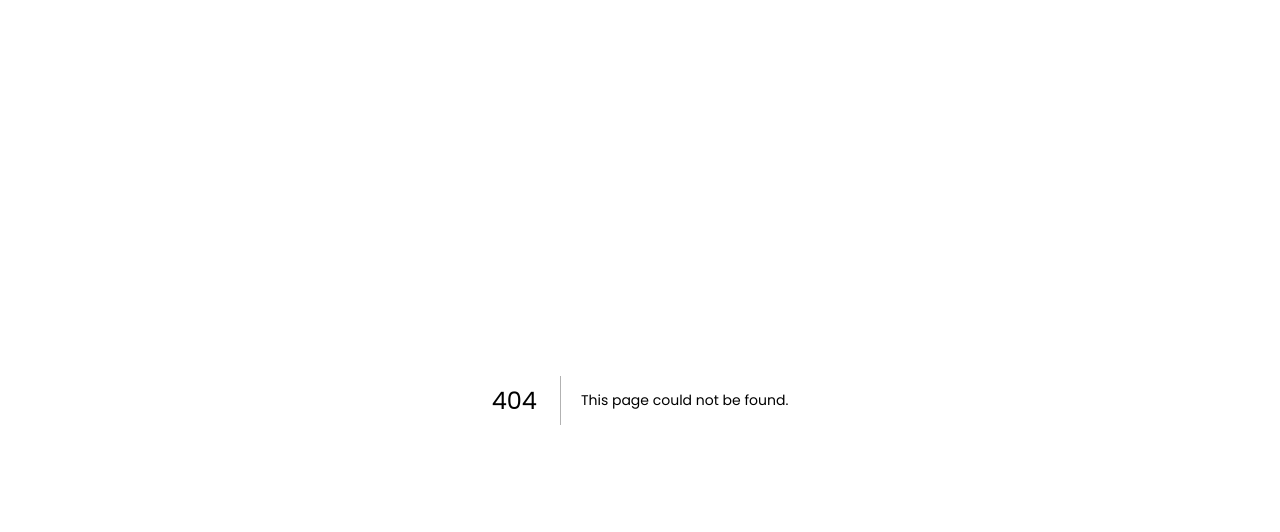
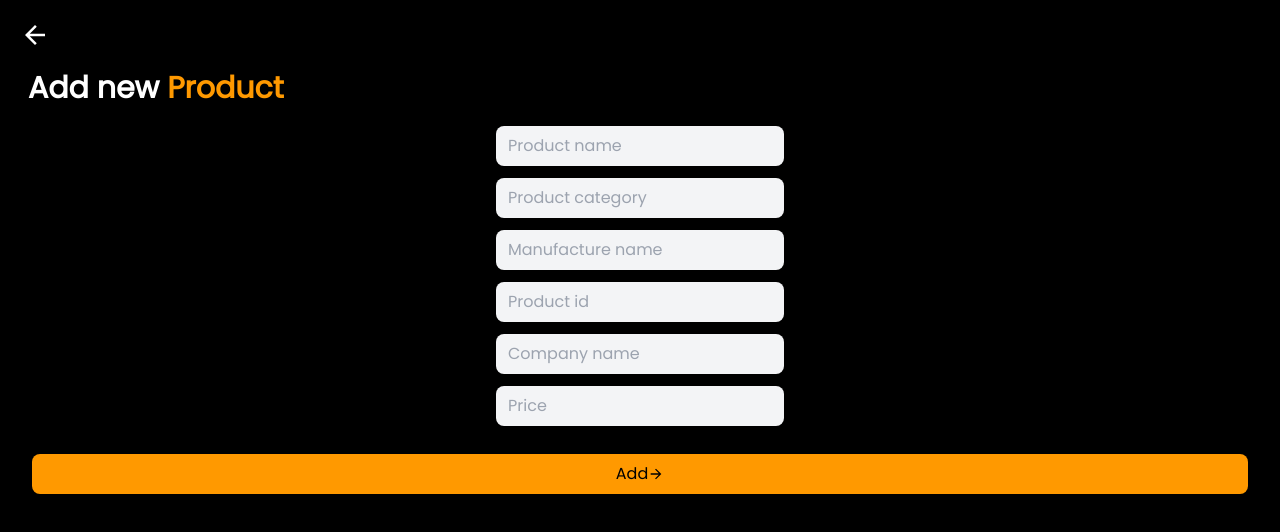
Before and after one commit to MuhammedJaseemVK/storio-frontend, a Next.js app in the folder storio1/: page /addproductdetails in a window 1280 px wide. Before the commit this address had no page. Shown: the top 532 px of the page. Built offline with nearby package versions, Linux system fonts and the light colour scheme.

Commit message:
added addproductpage for shopowner

```diff
--- a/storio1/src/components/inputs/Button.js
+++ b/storio1/src/components/inputs/Button.js
@@ -9,7 +9,6 @@ export default function Button(props) {
             <span>{props.text}</span>
             <MdOutlineArrowForward />
         </button>
-        </div>
 
     )
 }
--- /dev/null
+++ b/storio1/src/pages/addproductdetails.js
@@ -0,0 +1,42 @@
+import React, { useState } from 'react'
+import { useRouter } from 'next/router'
+// import MdKeyboardBackspace from "react-icons/md";
+import { MdArrowBack } from "react-icons/md";
+import Input from '@/components/inputs/Input';
+import Button from '@/components/inputs/Button';
+import Link from 'next/link'
+
+export default function detailEntry() {
+    const router = useRouter();
+    const [productname, setproductname] = useState("")
+    const [productcategory, setproductcategory] = useState("")
+    const [manufacturename, setmanufacturename] = useState("")
+    const [productid, setproductid] = useState("")
+    const [companyname, setcompanyname] = useState("")
+    const [price, setprice] = useState("")
+
+
+    function submitHandler(e) {
+        e.preventDefault();
+        router.push('/')
+    }
+
+    return (
+        <div className='bg-black h-screen flex flex-col gap-5 p-5'>
+            <Link href="/signup"><MdArrowBack className='text-white text-3xl' /></Link>
+
+            <div className='text-white text-3xl font-semibold px-2 '>Add new <span className='text-[#ff9900]'>Product</span></div>
+            <form onSubmit={submitHandler} className='flex flex-col gap-3 w-full items-center px-3'>
+                <Input placeholder="Product name" type="text" required={true} value={productname} onChange={e => setproductname(e.target.value)} />
+                <Input placeholder="Product category" type="text" required={true} value={productcategory} onChange={e =>setproductcategory(e.target.value)} />
+                <Input placeholder="Manufacture name" type="text" required={true} value={manufacturename} onChange={e =>setmanufacturename(e.target.value)} />
+                <Input placeholder="Product id" type="text" required={true} value={productid} onChange={e => setproductid(e.target.value)} />
+                <Input placeholder="Company name" type="text" required={true} value={companyname} onChange={e => setcompanyname(e.target.value)} />
+                <Input placeholder="Price" type="number" required={true} value={price} onChange={e => setprice(e.target.value)} />
+                {/* <Input placeholder="Country" type="text" required={true} value={country} onChange={e => setCountry(e.target.value)} /> */}
+                <Button text='Add' />
+
+            </form>
+        </div>
+    )
+}
--- a/storio1/src/pages/sample.js
+++ /dev/null
@@ -1,15 +0,0 @@
-import React, { useState } from 'react';
-import DatePicker from "react-datindex.jsepicker";
-import "react-datepicker/dist/react-datepicker.css";
-
-export default function GfgDatePicker() {
-    const [startDate, setStartDate] = useState(new Date());
-
-    return (
-        <div>
-            <h4>GeeksforGeeks - DatePicker</h4>
-            <DatePicker selected={startDate} onChange=
-                {(date) => setStartDate(date)} />
-        </div>
-    );
-}
```
